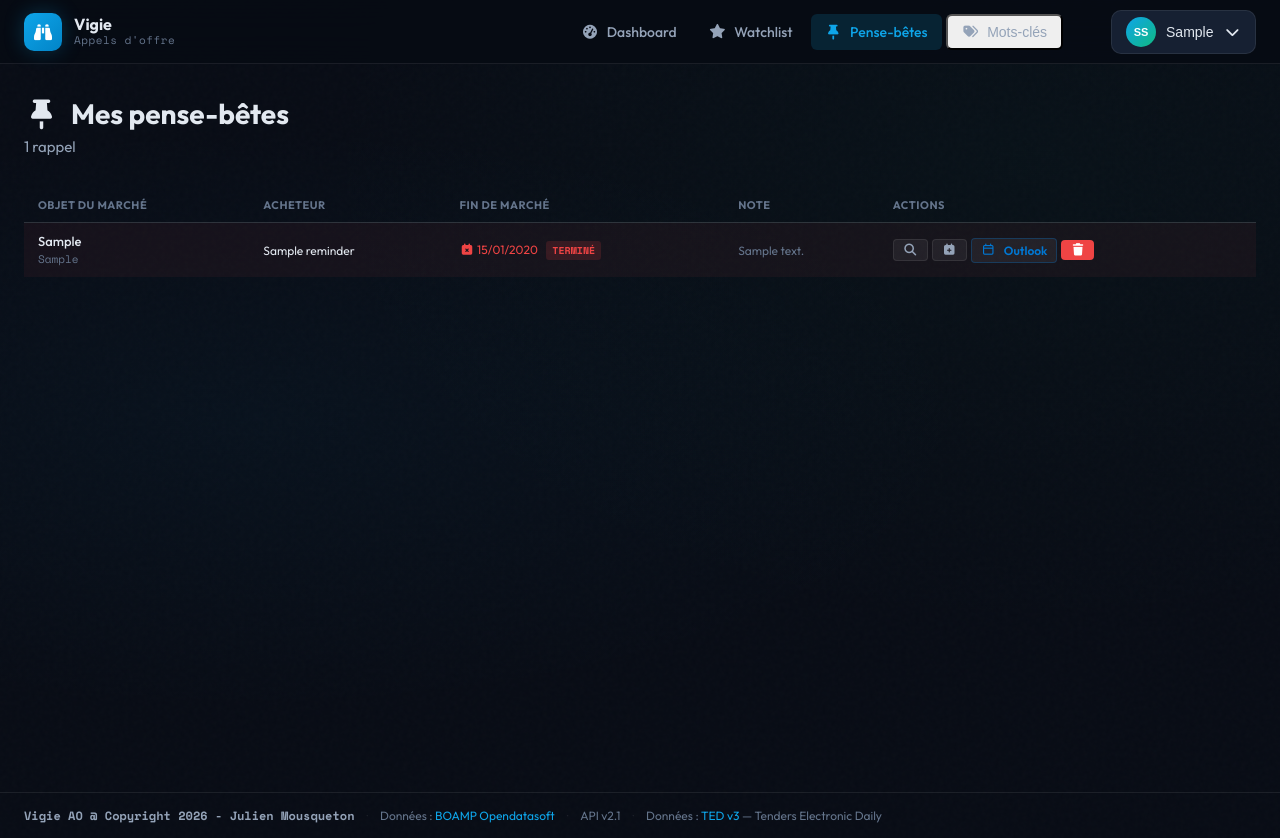
After one commit to JMousqueton/Vigie-AO, a Flask app: page /reminders/ in a window 1280 px wide. The commit adds this page. Run offline with Flask 3, Linux system fonts and the light colour scheme; a user stored in the database is signed in; tables that the repository leaves empty hold one stand-in row (values such as "Sample post"); parts of the project's set-up code (start-up, migrations or seed data) failed here and were passed over; some libraries are stand-ins or nearby versions.

Commit message:
ajout de pense betes des marchés

```diff
--- a/app/__init__.py
+++ b/app/__init__.py
@@ -88,11 +88,13 @@ def create_app(config_name: str | None = None) -> Flask:
     from app.routes.main import main_bp
     from app.routes.watchlist import watchlist_bp
     from app.routes.admin import admin_bp
+    from app.routes.reminders import reminders_bp
 
     app.register_blueprint(auth_bp, url_prefix='/auth')
     app.register_blueprint(main_bp)
     app.register_blueprint(watchlist_bp, url_prefix='/watchlist')
     app.register_blueprint(admin_bp, url_prefix='/admin')
+    app.register_blueprint(reminders_bp, url_prefix='/reminders')
 
     # User loader
     from app.models import User
--- a/app/routes/main.py
+++ b/app/routes/main.py
@@ -309,6 +309,12 @@ def detail(idweb):
         user_id=current_user.id, idweb=idweb
     ).first()
 
+    # Pense-bête
+    from app.models import Reminder
+    reminder_item = Reminder.query.filter_by(
+        user_id=current_user.id, idweb=idweb
+    ).first()
+
     # Données attribution enrichies
     attribution = dossier.attribution
     from app.services.boamp_api import extract_lots_titulaires, extract_contract_period
@@ -338,6 +344,7 @@ def detail(idweb):
         attribution=attribution,
         lots_titulaires=lots_titulaires,
         contract_periods=contract_periods,
+        reminder_item=reminder_item,
         trigger_details=trigger_details,
         today=date.today(),
     )
--- /dev/null
+++ b/app/routes/reminders.py
@@ -0,0 +1,183 @@
+"""
+Routes pense-bêtes : ajout, retrait, liste, export ICS.
+"""
+import uuid
+from datetime import datetime, timedelta
+
+from urllib.parse import urlencode
+
+from flask import Blueprint, render_template, redirect, url_for, flash, request, Response, abort
+from flask_login import login_required, current_user
+from sqlalchemy.exc import IntegrityError
+
+from app import db
+from app.models import Reminder, DossierCache
+
+reminders_bp = Blueprint('reminders', __name__)
+
+
+@reminders_bp.route('/')
+@login_required
+def index():
+    items = (
+        Reminder.query
+        .filter_by(user_id=current_user.id)
+        .order_by(Reminder.end_date.asc().nullslast(), Reminder.created_at.desc())
+        .all()
+    )
+    return render_template('reminders/index.html', reminders=items, today=datetime.utcnow().date())
+
+
+@reminders_bp.route('/add/<idweb>', methods=['POST'])
+@login_required
+def add(idweb):
+    dossier = DossierCache.query.filter_by(idweb=idweb).first_or_404()
+
+    end_date_str = request.form.get('end_date', '').strip()
+    note         = request.form.get('note', '').strip()
+
+    end_date = None
+    if end_date_str:
+        try:
+            end_date = datetime.strptime(end_date_str, '%Y-%m-%d').date()
+        except ValueError:
+            flash('Date invalide.', 'warning')
+            return redirect(url_for('main.detail', idweb=idweb))
+
+    existing = Reminder.query.filter_by(user_id=current_user.id, idweb=idweb).first()
+    if existing:
+        existing.end_date     = end_date
+        existing.note         = note
+        existing.objet_marche = dossier.objet_marche
+        existing.acheteur_nom = dossier.acheteur_nom
+        db.session.commit()
+        flash('Pense-bête mis à jour.', 'success')
+    else:
+        reminder = Reminder(
+            user_id      = current_user.id,
+            idweb        = idweb,
+            objet_marche = dossier.objet_marche,
+            acheteur_nom = dossier.acheteur_nom,
+            end_date     = end_date,
+            note         = note,
+        )
+        try:
+            db.session.add(reminder)
+            db.session.commit()
+            flash('Pense-bête ajouté.', 'success')
+        except IntegrityError:
+            db.session.rollback()
+            flash('Ce dossier est déjà dans vos pense-bêtes.', 'info')
+
+    return redirect(url_for('main.detail', idweb=idweb))
+
+
+@reminders_bp.route('/remove/<idweb>', methods=['POST'])
+@login_required
+def remove(idweb):
+    reminder = Reminder.query.filter_by(
+        user_id=current_user.id, idweb=idweb
+    ).first_or_404()
+    db.session.delete(reminder)
+    db.session.commit()
+    flash('Pense-bête supprimé.', 'info')
+    next_page = request.form.get('next') or url_for('reminders.index')
+    return redirect(next_page)
+
+
+@reminders_bp.route('/ics/<int:reminder_id>')
+@login_required
+def download_ics(reminder_id):
+    """Génère un fichier ICS avec une alarme 365 jours avant la fin de marché."""
+    reminder = Reminder.query.filter_by(
+        id=reminder_id, user_id=current_user.id
+    ).first_or_404()
+
+    if not reminder.end_date:
+        abort(400, 'Ce pense-bête n\'a pas de date de fin de marché.')
+
+    alarm_trigger = reminder.end_date - timedelta(days=365)
+    now_utc = datetime.utcnow().strftime('%Y%m%dT%H%M%SZ')
+    dtstart = reminder.end_date.strftime('%Y%m%d')
+    dtend   = (reminder.end_date + timedelta(days=1)).strftime('%Y%m%d')
+    alarm_dt = alarm_trigger.strftime('%Y%m%d')
+
+    summary = (reminder.objet_marche or reminder.idweb).replace('\n', ' ')
+    description = f'Fin de marché — {reminder.idweb}'
+    if reminder.acheteur_nom:
+        description += f'\\nAcheteur : {reminder.acheteur_nom}'
+    if reminder.note:
+        description += f'\\nNote : {reminder.note}'
+
+    ics = '\r\n'.join([
+        'BEGIN:VCALENDAR',
+        'VERSION:2.0',
+        'PRODID:-//Vigie AO//Cohesity//FR',
+        'CALSCALE:GREGORIAN',
+        'METHOD:PUBLISH',
+        'BEGIN:VEVENT',
+        f'UID:{uuid.uuid4()}@vigie-ao',
+        f'DTSTAMP:{now_utc}',
+        f'DTSTART;VALUE=DATE:{dtstart}',
+        f'DTEND;VALUE=DATE:{dtend}',
+        f'SUMMARY:Fin de marché — {summary}',
+        f'DESCRIPTION:{description}',
+        f'URL:{reminder.idweb}',
+        'BEGIN:VALARM',
+        'ACTION:DISPLAY',
+        f'TRIGGER;VALUE=DATE-TIME:{alarm_dt}T080000Z',
+        f'DESCRIPTION:Rappel J-365 — Fin de marché dans 1 an : {summary}',
+        'END:VALARM',
+        'END:VEVENT',
+        'END:VCALENDAR',
+        '',
+    ])
+
+    filename = f'vigie-ao-{reminder.idweb}.ics'
+    return Response(
+        ics,
+        mimetype='text/calendar; charset=utf-8',
+        headers={'Content-Disposition': f'attachment; filename="{filename}"'},
+    )
+
+
+@reminders_bp.route('/outlook/<int:reminder_id>')
+@login_required
+def outlook_event(reminder_id):
+    """
+    Redirige vers Outlook Web pour créer un événement J-365 avant la fin de marché.
+
+    L'URL de composition Outlook ne supporte pas les alarmes via paramètres,
+    donc l'événement est créé directement sur la date J-365 — il joue lui-même
+    le rôle de rappel, avec un titre et un corps qui mentionnent la date de fin réelle.
+    """
+    reminder = Reminder.query.filter_by(
+        id=reminder_id, user_id=current_user.id
+    ).first_or_404()
+
+    if not reminder.end_date:
+        abort(400, 'Ce pense-bête n\'a pas de date de fin de marché.')
+
+    event_date = reminder.end_date - timedelta(days=365)
+    summary    = (reminder.objet_marche or reminder.idweb).replace('\n', ' ')
+
+    body_lines = [
+        f'⚠️ Ce marché se termine le {reminder.end_date.strftime("%d/%m/%Y")} (dans 1 an).',
+        '',
+        f'Référence : {reminder.idweb}',
+    ]
+    if reminder.acheteur_nom:
+        body_lines.append(f'Acheteur : {reminder.acheteur_nom}')
+    if reminder.note:
+        body_lines.append(f'Note : {reminder.note}')
+
+    params = urlencode({
+        'subject':  f'⚠️ J-365 Fin de marché — {summary}',
+        'startdt':  event_date.isoformat(),
+        'enddt':    event_date.isoformat(),
+        'allday':   'true',
+        'body':     '\n'.join(body_lines),
+    })
+
+    outlook_url = f'https://outlook.office.com/calendar/action/compose?{params}'
+    return redirect(outlook_url)
--- a/app/templates/base.html
+++ b/app/templates/base.html
@@ -55,6 +55,9 @@
       </a>
       <a href="{{ url_for('watchlist.index') }}" class="nav-link {% if request.blueprint == 'watchlist' %}active{% endif %}">
         <i class="fa-solid fa-star"></i> Watchlist
+      </a>
+      <a href="{{ url_for('reminders.index') }}" class="nav-link {% if request.blueprint == 'reminders' %}active{% endif %}">
+        <i class="fa-solid fa-thumbtack"></i> Pense-bêtes
       </a>
       {% if current_user.is_admin %}
       <a href="{{ url_for('admin.index') }}" class="nav-link {% if request.blueprint == 'admin' %}active{% endif %}">
--- /dev/null
+++ b/app/templates/reminders/index.html
@@ -0,0 +1,105 @@
+{% extends "base.html" %}
+{% block title %}Mes pense-bêtes — Vigie AO{% endblock %}
+
+{% block content %}
+<div class="page-container">
+  <div class="page-header">
+    <h1><i class="fa-solid fa-thumbtack"></i> Mes pense-bêtes</h1>
+    <p>{{ reminders | length }} rappel{{ 's' if reminders | length > 1 }}</p>
+  </div>
+
+  {% if not reminders %}
+  <div class="empty-state">
+    <i class="fa-regular fa-note-sticky"></i>
+    <h3>Aucun pense-bête</h3>
+    <p>Ajoutez des rappels depuis les fiches d'<strong>avis d'attribution</strong>.</p>
+  </div>
+  {% else %}
+
+  <div class="reminders-table-wrap">
+    <table class="data-table">
+      <thead>
+        <tr>
+          <th>Objet du marché</th>
+          <th>Acheteur</th>
+          <th>Fin de marché</th>
+          <th>Note</th>
+          <th>Actions</th>
+        </tr>
+      </thead>
+      <tbody>
+        {% for r in reminders %}
+        {% set is_past = r.end_date and r.end_date < today %}
+        {% set is_soon = r.end_date and not is_past and (r.end_date - today).days <= 90 %}
+        <tr class="{{ 'row-danger' if is_past else ('row-warning' if is_soon else '') }}">
+          <td>
+            <a href="{{ url_for('main.detail', idweb=r.idweb) }}" class="reminder-objet-link">
+              {{ r.objet_marche | truncate(100) if r.objet_marche else r.idweb }}
+            </a>
+            <span class="mono text-muted reminder-ref">{{ r.idweb }}</span>
+          </td>
+          <td class="text-small">{{ r.acheteur_nom or '—' }}</td>
+          <td class="text-small reminder-date-cell">
+            {% if r.end_date %}
+              <span class="{{ 'text-danger' if is_past else ('text-warning' if is_soon else '') }}">
+                <i class="fa-solid fa-calendar-xmark"></i>
+                {{ r.end_date | format_date }}
+              </span>
+              {% if is_past %}
+                <span class="badge-expired" style="margin-left:6px;">TERMINÉ</span>
+              {% elif is_soon %}
+                {% set days_left = (r.end_date - today).days %}
+                <span class="badge-days urgent" style="margin-left:6px;">J-{{ days_left }}</span>
+              {% endif %}
+            {% else %}
+              <span class="text-muted">—</span>
+            {% endif %}
+          </td>
+          <td class="text-small text-muted">{{ r.note or '—' }}</td>
+          <td>
+            <div class="table-actions">
+              <a href="{{ url_for('main.detail', idweb=r.idweb) }}" class="btn btn-xs btn-ghost" title="Voir le dossier">
+                <i class="fa-solid fa-magnifying-glass"></i>
+              </a>
+              {% if r.end_date %}
+              <a href="{{ url_for('reminders.download_ics', reminder_id=r.id) }}"
+                 class="btn btn-xs btn-ghost" title="Télécharger ICS (alarme J-365)">
+                <i class="fa-solid fa-calendar-plus"></i>
+              </a>
+              <a href="{{ url_for('reminders.outlook_event', reminder_id=r.id) }}"
+                 target="_blank" rel="noopener"
+                 class="btn btn-xs btn-ghost btn-outlook" title="Créer dans Outlook Web (J-365)">
+                <i class="fa-regular fa-calendar"></i> Outlook
+              </a>
+              {% endif %}
+              <form method="post" action="{{ url_for('reminders.remove', idweb=r.idweb) }}"
+                    onsubmit="return confirm('Supprimer ce pense-bête ?')">
+                <input type="hidden" name="csrf_token" value="{{ csrf_token() }}" />
+                <input type="hidden" name="next" value="{{ request.url }}" />
+                <button type="submit" class="btn btn-xs btn-danger" title="Supprimer">
+                  <i class="fa-solid fa-trash"></i>
+                </button>
+              </form>
+            </div>
+          </td>
+        </tr>
+        {% endfor %}
+      </tbody>
+    </table>
+  </div>
+
+  {% endif %}
+</div>
+
+<style>
+.reminders-table-wrap { overflow-x: auto; }
+.reminder-objet-link { display: block; font-weight: 500; color: var(--text); text-decoration: none; }
+.reminder-objet-link:hover { color: var(--accent-blue); }
+.reminder-ref { display: block; font-size: 11px; margin-top: 2px; }
+.reminder-date-cell { white-space: nowrap; }
+.row-danger td { background: rgba(239,68,68,.06); }
+.row-warning td { background: rgba(245,158,11,.06); }
+.btn-outlook { color: #0078d4 !important; border-color: rgba(0,120,212,.3) !important; }
+.btn-outlook:hover { background: rgba(0,120,212,.1) !important; }
+</style>
+{% endblock %}
```
Also changed, not shown: app/models.py (+19 -0 lines), app/templates/main/detail.html (+38 -0 lines).
